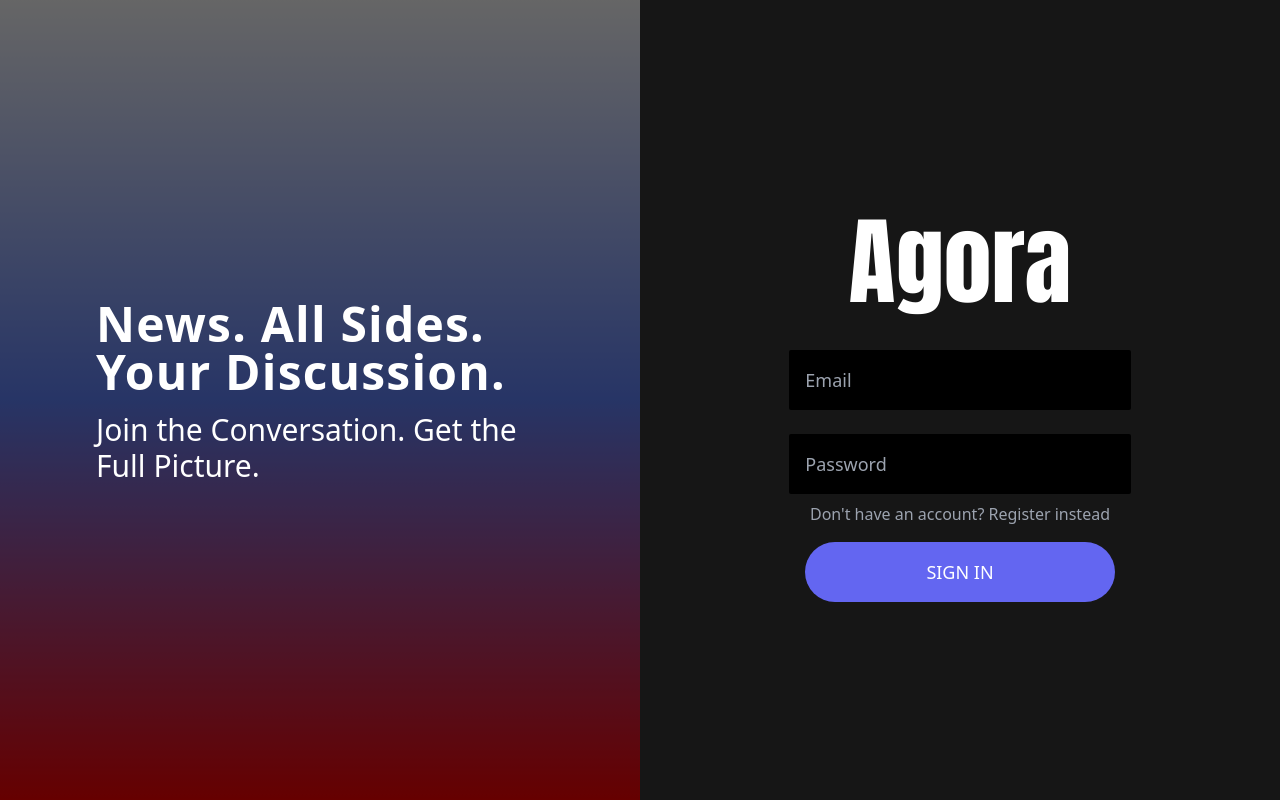
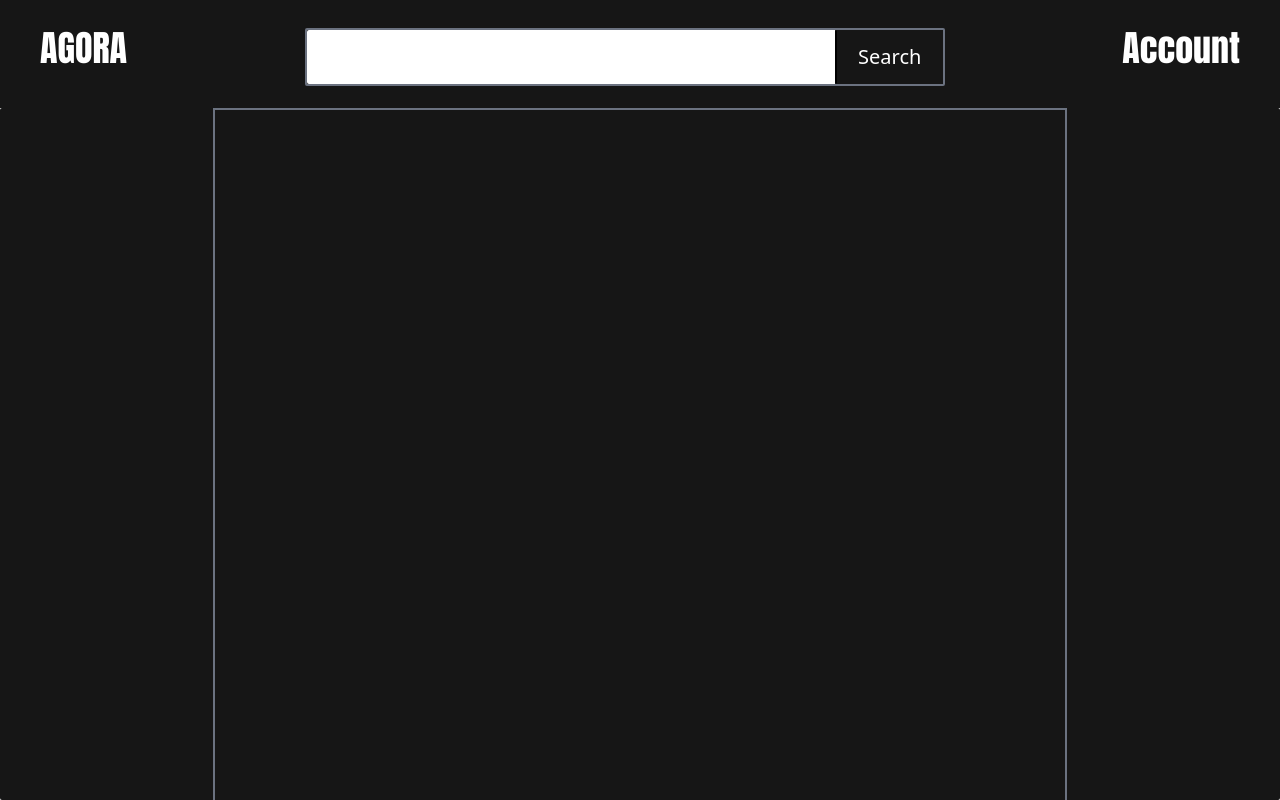
Before and after one commit to CS520-news-aggregator/news-aggregator-frontend, a React (Vite) app: page / in a window 1280 px wide. Built offline with nearby package versions, Linux system fonts and the light colour scheme.

Commit message:
progress on home page

```diff
--- a/src/App.tsx
+++ b/src/App.tsx
@@ -3,41 +3,41 @@
 import "./App.css";
 import Login from "./Login";
 import Preferences from "./Preferences";
+import Home from "./Home";
 
 function App() {
   const [loginState, setLoginState] = useState(false);
   const [authToken, setAuthToken] = useState("");
   const [firstTimeUser, setFirstTimeUser] = useState(false);
 
-  if (loginState == false) {
-    return (
-      <>
-        <Login
-          setLoginState={setLoginState}
-          setAuthToken={setAuthToken}
-          setFirstTimeUser={setFirstTimeUser}
-        />
-      </>
-    );
-  } else {
-    if (firstTimeUser) {
-      return (
-        <>
-          <Preferences
-            authToken={authToken}
-            setFirstTimeUser={setFirstTimeUser}
-          />
-        </>
-      );
-    } else {
-      return (
-        <>
-          <h1>LOGGED IN SUCCESSFULLY</h1>
-          <h2>Auth token is {authToken}</h2>
-        </>
-      );
-    }
-  }
+  // if (loginState == false) {
+  //   return (
+  //     <>
+  //       <Login
+  //         setLoginState={setLoginState}
+  //         setAuthToken={setAuthToken}
+  //         setFirstTimeUser={setFirstTimeUser}
+  //       />
+  //     </>
+  //   );
+  // } else {
+  //   if (firstTimeUser) {
+  //     return (
+  //       <>
+  //         <Preferences
+  //           authToken={authToken}
+  //           setFirstTimeUser={setFirstTimeUser}
+  //         />
+  //       </>
+  //     );
+  //   } else {
+  //     return (
+  //       <>
+  //       <Home />
+  //       </>
+  //     );
+  //   }
+  // }
 
   // TESTING Preferences
   // return (
@@ -45,6 +45,13 @@
   //     <Preferences authToken={authToken} setFirstTimeUser={setFirstTimeUser} />
   //   </>
   // );
+
+  // TESTING Home
+  return (
+    <>
+    <Home />
+    </>
+  );
 }
 
 export default App;
--- /dev/null
+++ b/src/Home.tsx
@@ -0,0 +1,25 @@
+function Home() {
+  return (
+    <>
+      <div className="grid grid-rows-home h-screen max-h-screen overflow-hidden">
+        <div className="flex justify-between bg-[#161616] pb-3">
+          <h1 className="font-anton text-4xl mt-7 ml-10 text-white">AGORA</h1>
+          <div className="w-1/2 h-3/5 rounded-sm border-gray-500 border-2 mt-7">
+            <input className="w-10/12 h-1/2 text-lg min-h-full border-0 border-r-2 border-black rounded-sm p-5 focus:outline-none"></input>
+            <button className="w-2/12 text-xl align text-white">Search</button>
+          </div>
+          <h1 className="font-anton text-4xl h-1/2 mt-7 mr-10 text-white">
+            Account
+          </h1>
+        </div>
+        <div className="bg-[#161616] grid grid-cols-home-content rounded-sm">
+          <div className=""></div>
+          <div className="border-gray-500 border-t-2 border-r-2 border-l-2"></div>
+          <div className=""></div>
+        </div>
+      </div>
+    </>
+  );
+}
+
+export default Home;
--- a/src/Login.tsx
+++ b/src/Login.tsx
@@ -20,7 +20,7 @@
       className="min-h-screen flex items-stretch text-white "
     >
       <div
-        className="lg:flex w-1/2 hidden bg-gray-500 bg-no-repeat bg-cover relative items-center"
+        className="lg:flex w-1/2 hidden bg-no-repeat bg-cover relative items-center"
         style={{
           backgroundColor: "#FFFFFF",
           backgroundImage:
--- a/src/Preferences.tsx
+++ b/src/Preferences.tsx
@@ -45,10 +45,17 @@
 
   return (
     <>
-      <div className="bg-gradient-to-b from-indigo-500 via-indigo-600 to-indigo-700 background-animate w-screen h-screen flex items-center ">
+    {/* bg-gradient-to-b from-indigo-500 via-indigo-600 to-indigo-700 */}
+      <div className=" bg-gray-500 w-screen h-screen flex items-center"
+      style={{
+          backgroundColor: "#FFFFFF",
+          backgroundImage:
+            "linear-gradient(180deg, #FFFFFF 0%, #6284FF 50%, #FF0000 100%)",
+        }}
+      >
         <div className="overflow-y-scroll overflow-x-hidden top-5 h-5/6 w-4/5 relative mx-auto bottom-10 bg-slate-700 text-white rounded-md">
           <div className="font-anton m-10">
-            <h1 className="font-anton text-4xl mb-2">Hello!</h1>
+            <h1 className="font-anton text-5xl mb-5">Hello!</h1>
             <h1 className="font-anton text-3xl">
               Select at least 5 topics you're interested in.
             </h1>
@@ -60,7 +67,7 @@
                 className={`${
                   !currentTopics.includes(topic)
                     ? "bg-cyan-600 hover:bg-cyan-700"
-                    : "bg-red-600 hover:bg-red-700"
+                    : "bg-red-700 hover:bg-red-800"
                 } flex flex-col w-auto border-black border-1 h-14 text-center justify-center align-middle rounded-lg m-5 font-sans`}
                 onClick={(e) => handleTopicSelection(e, topic)}
               >
@@ -69,7 +76,7 @@
             ))}
           </div>
           <button
-            className="m10 bg-cyan-700 hover:bg-cyan-800 absolute bottom-0 right-0 w-24 m-5 p-2 text-xl rounded-lg font-anton md:tracking-wider"
+            className="m10 bg-indigo-500 hover:bg-indigo-600 absolute bottom-0 right-0 w-24 m-5 p-2 text-xl rounded-lg font-anton md:tracking-wider"
             onClick={handleSubmit}
           >
             Submit
--- a/tailwind.config.js
+++ b/tailwind.config.js
@@ -8,6 +8,12 @@
     extend: {
       fontFamily: {
         "anton": ["Anton", 'sans-serif']
+      },
+      gridTemplateRows: {
+        'home': '1fr 10fr',
+      },
+      gridTemplateColumns: {
+        'home-content': '1fr 4fr 1fr'
       }
     },
   },
```
Also changed, not shown: 1 other file (tests, documents, lock files or other folders).
